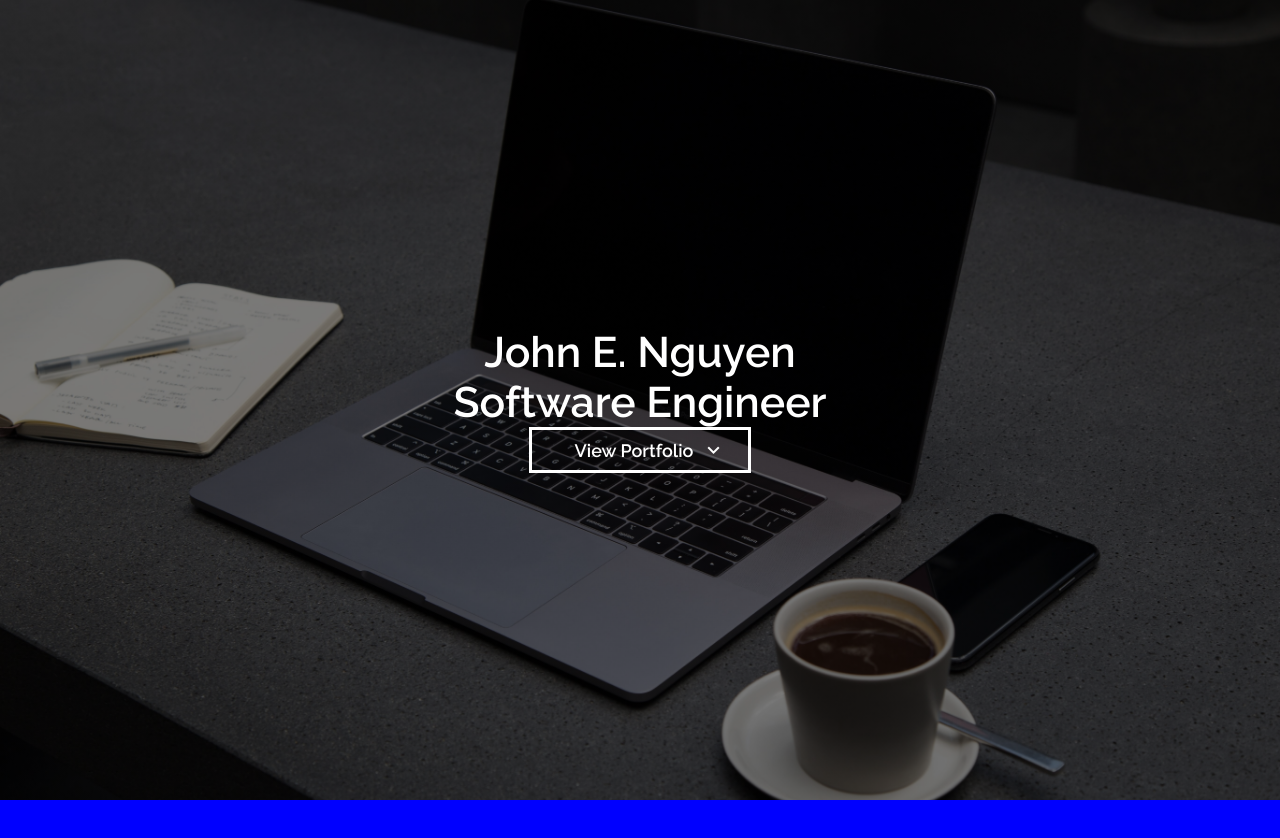
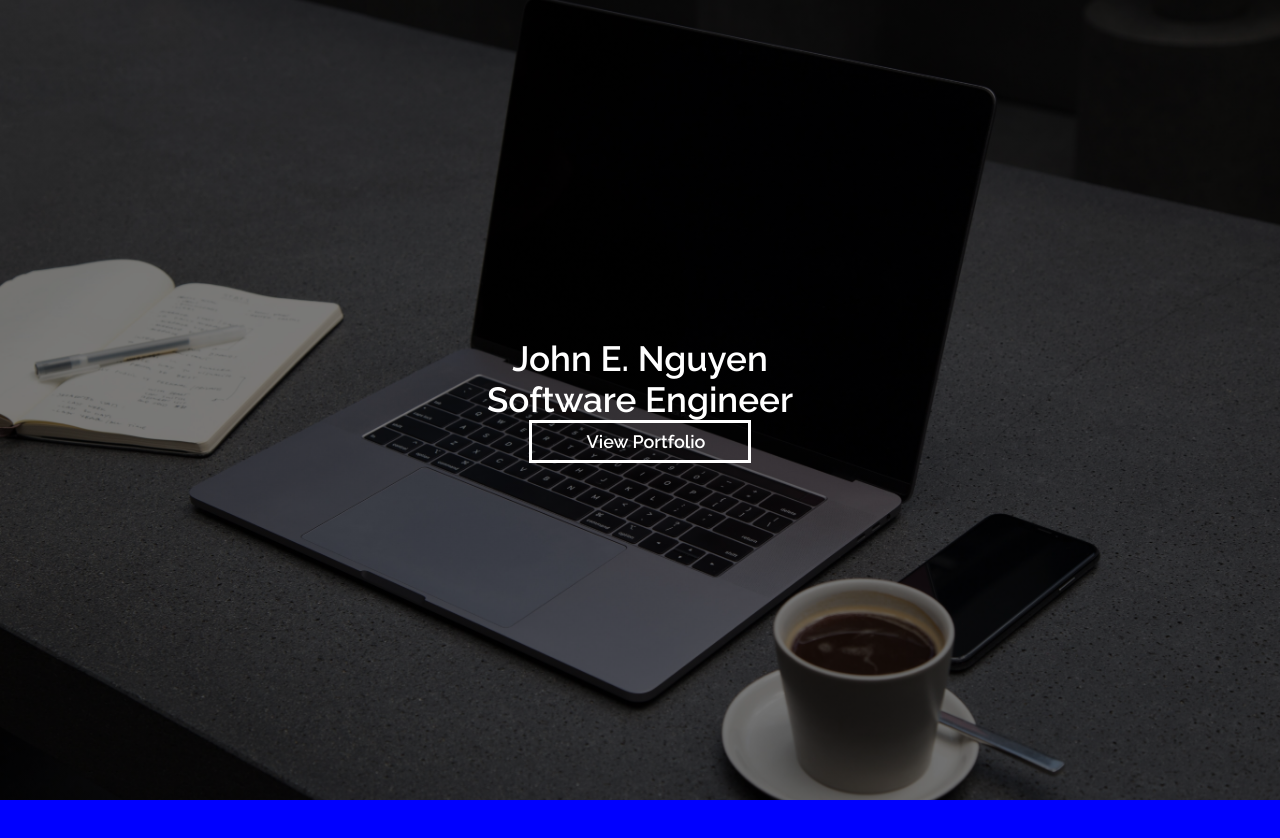
Before and after one commit to johnnguyen0215/portfolio, a website: page src/index.html in a window 1280 px wide. Drawn offline with Linux system fonts and the light colour scheme.

```diff
--- a/package.json
+++ b/package.json
@@ -21,5 +21,7 @@
     "url": "https://github.com/johnnguyen0215/portfolio/issues"
   },
   "homepage": "https://github.com/johnnguyen0215/portfolio#readme",
-  "dependencies": {}
+  "dependencies": {
+    "node-sass": "^4.13.0"
+  }
 }
--- a/src/index.html
+++ b/src/index.html
@@ -11,11 +11,11 @@
   <body>
     <section id="home" class="parallax-container">
       <div class="intro-text">John E. Nguyen</div>
-      <div class="divider "></div>
+      <div class="divider"></div>
       <div class="intro-text">Software Engineer</div>
       <a class="ghost-button" href="#">
         <span>View Portfolio</span>
-        <i class="small material-icons">keyboard_arrow_down</i>
+        <i class="small material-icons"></i>
       </a>
     </section>
     <section id="about">
--- a/src/style.css
+++ b/src/style.css
@@ -17,7 +17,7 @@
       rgba(0, 0, 0, 0.5),
       rgba(0, 0, 0, 0.5)
     ),
-    url('./assets/dev-bg.jpg') no-repeat fixed center;
+    url('./assets/images/dev-bg.jpg') no-repeat fixed center;
   background-size: cover;
   height: 100vh;
   width: 100%;
@@ -62,7 +62,7 @@
 .intro-text {
   color: #fff;
   font-family: 'Raleway', sans-serif;
-  font-size: 32pt;
+  font-size: 35px;
 }
 
 #about {
```
Also changed, not shown: src/assets/icons/chevron-bottom.svg (added), src/assets/images/dev-bg.jpg (renamed from src/assets/dev-bg.jpg), 1 other file.
